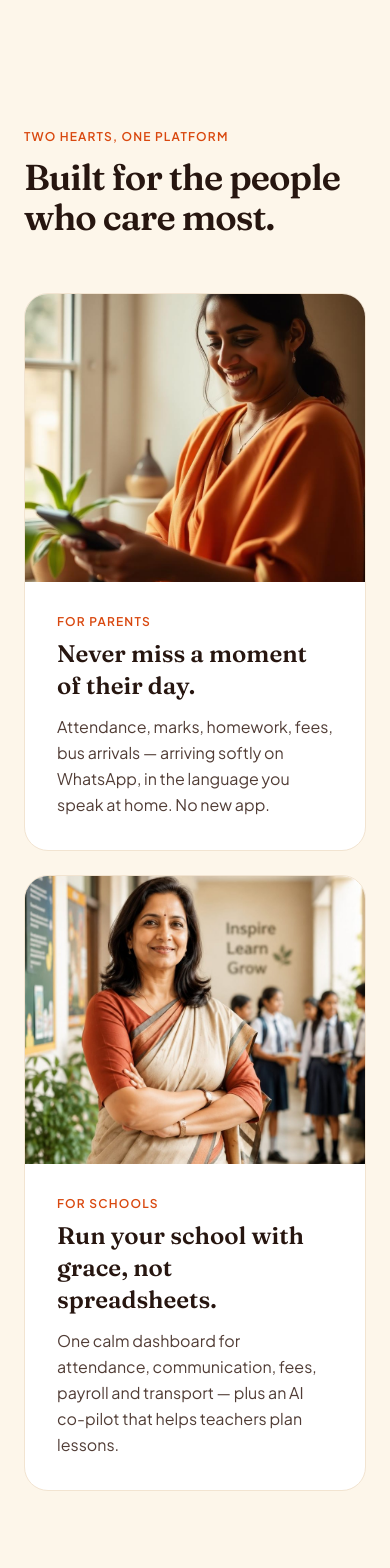
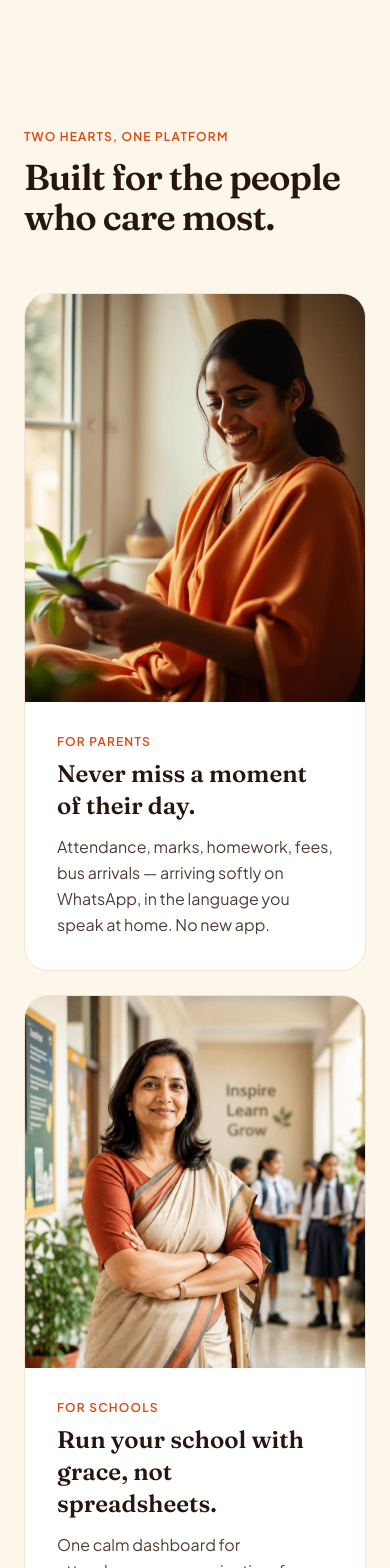
Before and after one commit to santwayne/school-management-platform, a React (Vite) app in the folder frontend/: page / in a window 390 px wide. Shown: the part 5487-7055 px from the top of the page. Built offline with nearby package versions, Linux system fonts and the light colour scheme; no server answers.

Commit message:
Fix image cropping on For parents / For schools cards
- Switched from fixed h-72 + object-cover to aspect-ratio matching
  each photo's actual dimensions, so the full image shows on every
  screen size (mobile and laptop) instead of being cropped top/bottom

```diff
--- a/frontend/src/components/Index.jsx
+++ b/frontend/src/components/Index.jsx
@@ -142,7 +142,7 @@ function Audiences() {
       </div>
       <div className="mt-14 grid lg:grid-cols-2 gap-6">
         <article className="rounded-3xl overflow-hidden border border-cream-deep bg-white">
-          <img src={parentImg} alt="A parent smiling at her phone at home" loading="lazy" className="w-full h-72 object-cover" />
+          <img src={parentImg} alt="A parent smiling at her phone at home" loading="lazy" className="w-full aspect-[5/6] object-cover" />
           <div className="p-8">
             <p className="text-xs uppercase tracking-widest text-terracotta font-semibold">For parents</p>
             <h3 className="mt-2 font-display text-2xl font-semibold text-ink">Never miss a moment of their day.</h3>
@@ -152,7 +152,7 @@ function Audiences() {
           </div>
         </article>
         <article className="rounded-3xl overflow-hidden border border-cream-deep bg-white">
-          <img src={schoolImg} alt="A principal standing in a bright school hallway" loading="lazy" className="w-full h-72 object-cover" />
+          <img src={schoolImg} alt="A principal standing in a bright school hallway" loading="lazy" className="w-full aspect-[900/986] object-cover" />
           <div className="p-8">
             <p className="text-xs uppercase tracking-widest text-terracotta font-semibold">For schools</p>
             <h3 className="mt-2 font-display text-2xl font-semibold text-ink">Run your school with grace, not spreadsheets.</h3>
```
